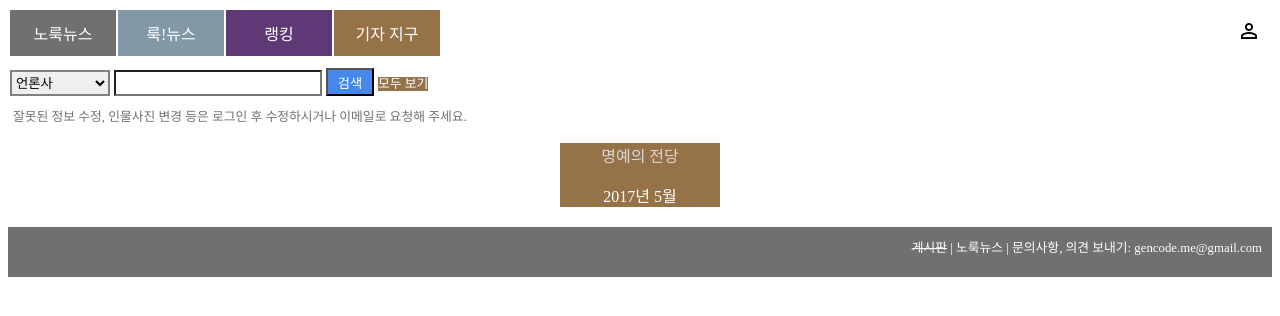
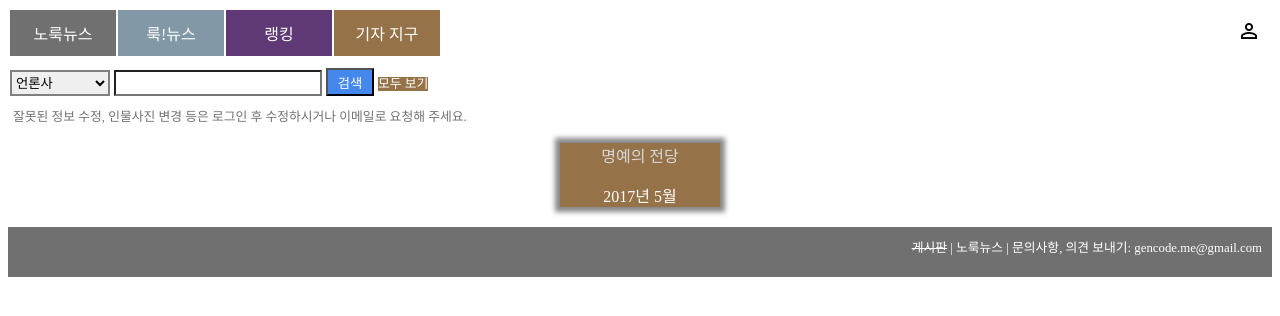
Before and after one commit to genonfire/portality, a Django app: page /db/ in a window 1280 px wide. Shown: the top 316 px of the page. Run offline with Django 3.2, Linux system fonts and the light colour scheme; parts of the project's set-up code (start-up, migrations or seed data) failed here and were passed over.

Commit message:
add box shadow on hof

```diff
--- a/giza/templates/showgiza.html
+++ b/giza/templates/showgiza.html
@@ -30,6 +30,7 @@ div.hof {
     text-align: center;
     background-color: #957248;
     color: #D8D8D8;
+    box-shadow: 0 0 5px 5px #888;
 }
 
 a:link {color:white; text-decoration:none;}
```
